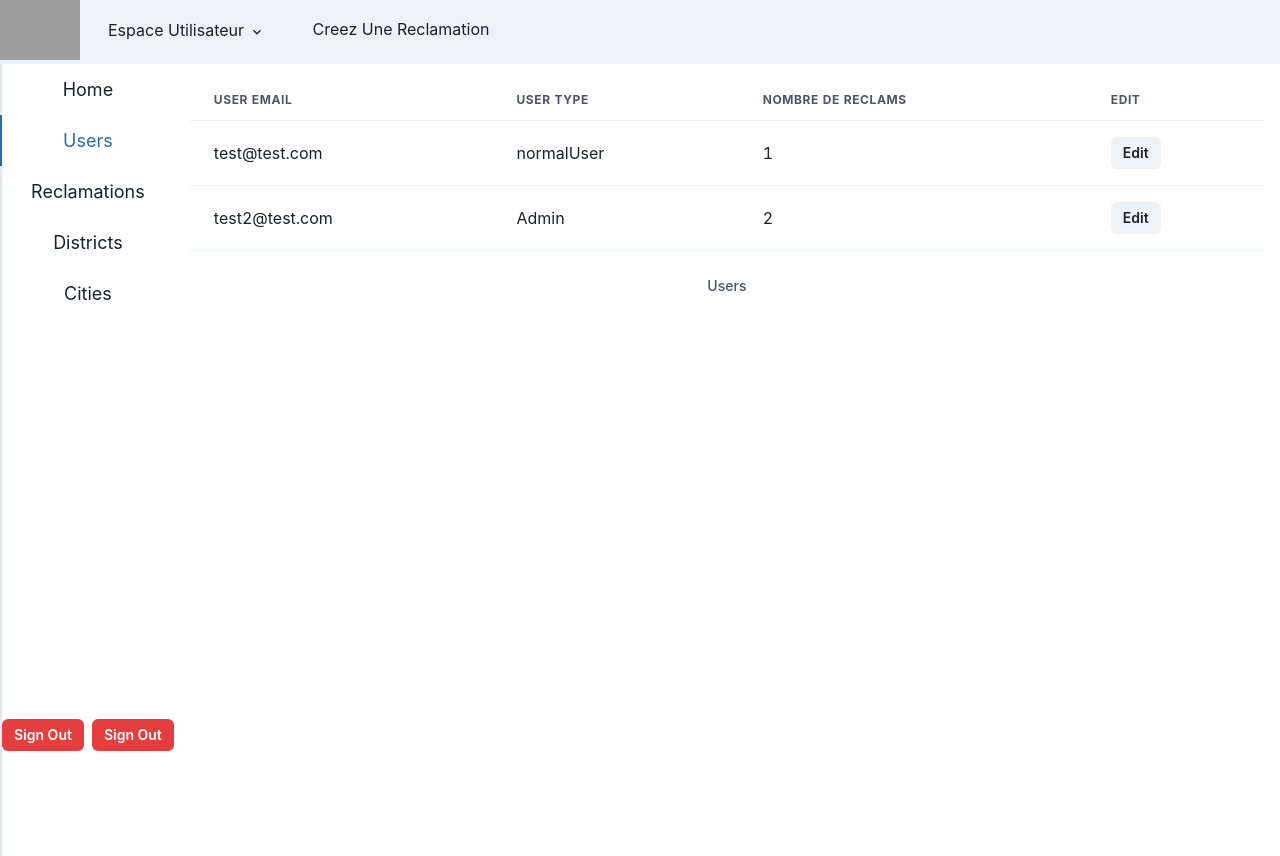
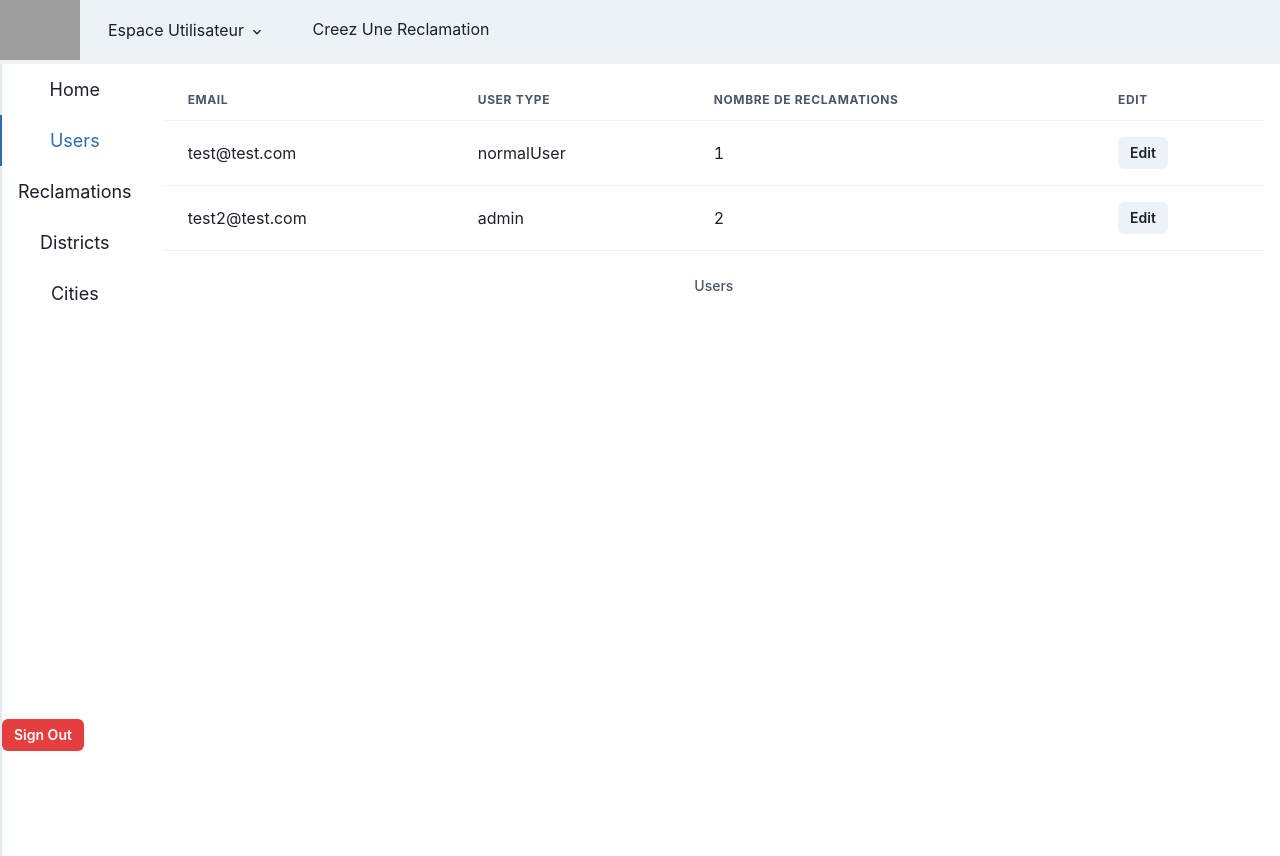
Before and after one commit to sassou5018/gestionfuite, a Next.js app: page /admin in a window 1280 px wide. Both pictures are taken after a click on the tab "Users". Built offline with nearby package versions, Linux system fonts and the light colour scheme; grey boxes are pictures that could not be loaded.

Commit message:
users tab for /admin

```diff
--- a/components/HomeTab.js
+++ b/components/HomeTab.js
@@ -2,6 +2,6 @@ import UsersTab from "./UsersTab";
 
 export default function HomeTab(){
     return (
-        <UsersTab/>
+       <h1>Home Tab</h1>
     )
 }
--- a/components/UsersTab.js
+++ b/components/UsersTab.js
@@ -20,41 +20,30 @@ import {
   import UsersTable from './UsersTable';
 
 
-export default function UsersTab(){
-    const users=[
-        {
-            email: 'test@test.com',
-            userType: 'normalUser',
-            nombreReclam: '1',
-            pwd: 'test'
-        },
-        {
-            email: 'test2@test.com',
-            userType: 'Admin',
-            nombreReclam: '2',
-            pwd: 'test'
-        }
-    ]
+export default function UsersTab({ users }){
+
 
     const userElement = users.map(user => {
         return <UsersTable userData={user}/>
     } )
     return (
-        <>
+        <div>
         <TableContainer>
             <Table>
                 <TableCaption>Users</TableCaption>
                 <Thead>
-                    <Th>User Email</Th>
-                    <Th>User Type</Th>
-                    <Th>Nombre de Reclams</Th>
-                    <Th>Edit</Th>
+                    <Tr>
+                        <Th>Email</Th>
+                        <Th>User Type</Th>
+                        <Th>Nombre de Reclamations</Th>
+                        <Th>Edit</Th>
+                    </Tr>
                 </Thead>
                 <Tbody>
                     {userElement}
                 </Tbody>
             </Table>
         </TableContainer>
-        </>
+        </div>
     )
 }
--- a/components/UsersTable.js
+++ b/components/UsersTable.js
@@ -21,8 +21,10 @@ import {
     EditableInput,
     EditableTextarea,
     EditablePreview,
-    FormLabel
+    FormLabel,
+    Select
 } from '@chakra-ui/react';
+import { DeleteIcon, CloseIcon, RepeatIcon } from '@chakra-ui/icons';
 export default function UsersTab({ userData }) {
     const { isOpen, onOpen, onClose } = useDisclosure();
     return (
@@ -49,18 +51,21 @@ export default function UsersTab({ userData }) {
                                     <EditablePreview />
                                     <EditableInput />
                                 </Editable>
+                                <FormLabel htmlFor="userType">User Type
+                                <Select>
+                                    <option value='normalUser' selected={userData.userType==='normalUser' ? true : false }>Normal User</option>
+                                    <option value='admin' selected={userData.userType==='admin' ? true : false }>Admin</option>
+                                </Select>
+                                </FormLabel>
+                                <Button size='sm' colorScheme='blue' leftIcon={<RepeatIcon/>}>Update</Button>
+                                <Button size='sm' colorScheme='red' leftIcon={<DeleteIcon/>}>Delete</Button>
+                                <Button size='sm' colorScheme='gray' onClick={onClose} leftIcon={<CloseIcon/>}>Cancel</Button>
                             </form>
                         </ModalBody>
-
-                        <ModalFooter>
-                            <Button colorScheme='red' mr={3} >
-                                Delete User
-                            </Button>
-                            <Button colorScheme='blue'>Update User</Button>
-                        </ModalFooter>
                     </ModalContent>
                 </Modal>
             </Td>
         </Tr>
-    )
+    );
+
 }
--- a/pages/admin.js
+++ b/pages/admin.js
@@ -7,10 +7,26 @@ import Head from 'next/head';
 
 
 export default function Admin() {
+    const users=[
+        {
+            id:1,
+            email: 'test@test.com',
+            userType: 'normalUser',
+            nombreReclam: '1',
+            pwd: 'test'
+        },
+        {
+            id:2,
+            email: 'test2@test.com',
+            userType: 'admin',
+            nombreReclam: '2',
+            pwd: 'test'
+        }
+    ]
     return (
         <Box overflow='hidden'>
             <Head>
-                <title>Admin Dashboard</title>
+                <title>Admin</title>
                 <link rel='icon' href='https://www.annuaire.rn.tn/images/sites/803/49/_thumb1/sonede.png'/>
             </Head>
             <Navbar />
@@ -24,7 +40,6 @@ export default function Admin() {
                     <Tab>Cities</Tab>
                     <HStack marginTop='50vh'>
                         <Button size='sm' colorScheme='red'>Sign Out</Button>
-                        <Button size='sm' colorScheme='red'>Sign Out</Button>
                     </HStack>
                     </Flex>
 
@@ -35,7 +50,13 @@ export default function Admin() {
                         <HomeTab />
                     </TabPanel>
                     <TabPanel>
-                        <UsersTab/>
+                        <UsersTab users={users} />
+                    </TabPanel>
+                    <TabPanel>
+                        <p>three!</p>
+                    </TabPanel>
+                    <TabPanel>
+                        <p>three!</p>
                     </TabPanel>
                     <TabPanel>
                         <p>three!</p>
--- a/pages/api/users.js
+++ b/pages/api/users.js
@@ -1,4 +1,4 @@
-import { getUser, setUser, pushRecUser, pullRecUser, deleteUser } from '../../utils/usersGetSet';
+import { getUser, setUser, pushRecUser, pullRecUser, deleteUser, updateUser } from '../../utils/usersGetSet';
 
 export default async function usersAPI(req, res){
     try{
--- a/utils/usersGetSet.js
+++ b/utils/usersGetSet.js
@@ -65,4 +65,14 @@ async function deleteUser(req){
     }
 }
 
-export {getUser, setUser, pushRecUser, pullRecUser, deleteUser};
+async function updateUser(req){
+    try {
+        connectMongo();
+        const user = await users.findOneAndUpdate({id: req.body.user_id}, {$set: {user_type: req.body.user_type, email: req.body.email, pwd: req.body.pwd}});
+        return user;
+    } catch (err) {
+        throw err;
+    }
+}
+
+export {getUser, setUser, pushRecUser, pullRecUser, deleteUser, updateUser};
```
